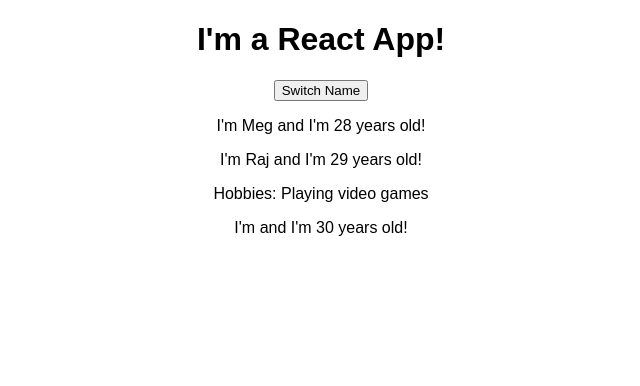
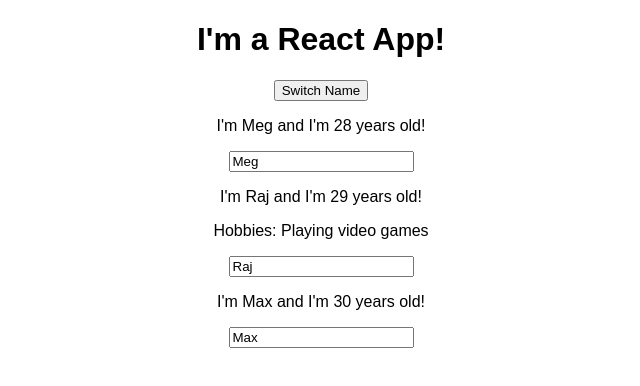
Before and after one commit to meghna-saxena/react-app, a React (Create React App) app in the folder Base Features/: page / in a window 1280 px wide. Shown: the top 386 px of the page, without its empty margins (319-959 px from the left). Built offline with nearby package versions, Linux system fonts and the light colour scheme.

Commit message:
two-way binding

```diff
--- a/Base Features/src/App.js
+++ b/Base Features/src/App.js
@@ -5,18 +5,28 @@
 class App extends Component {
   state = {
     persons: [
-      {name: "Meg", age: 28},
-      {name: "Raj", age: 29},
-      {name: "Max", age: 30}
+      { name: "Meg", age: 28 },
+      { name: "Raj", age: 29 },
+      { name: "Max", age: 30 }
     ]
   }
 
-  switchNameHandler = () => {
+  switchNameHandler = (newName) => {
     this.setState({
       persons: [
-        {name: "Meggie", age: 28},
-        {name: "Raj", age: 29},
-        {name: "Max", age: 32}
+        { name: newName, age: 28 },
+        { name: "Raj", age: 29 },
+        { name: "Max", age: 32 }
+      ]
+    });
+  }
+
+  nameChangedHandler = (event) => {
+    this.setState({
+      persons: [
+        { name: "Meggie", age: 28 },
+        { name: event.target.value, age: 29 },
+        { name: "Max", age: 30 }
       ]
     });
   }
@@ -25,10 +35,20 @@
     return (
       <div className="App">
         <h1>I'm a React App!</h1>
-        <button onClick={this.switchNameHandler}>Switch Name</button>
-        <Person name={this.state.persons[0].name} age={this.state.persons[0].age} />
-        <Person name={this.state.persons[1].name} age={this.state.persons[1].age}>Hobbies: Playing video games</Person>
-        <Person nam={this.state.persons[2].name} age={this.state.persons[2].age}/>
+        <button onClick={() => this.switchNameHandler('Ally')}>Switch Name</button>
+        <Person
+          name={this.state.persons[0].name}
+          age={this.state.persons[0].age} />
+        <Person
+          name={this.state.persons[1].name}
+          age={this.state.persons[1].age}
+          clicked={this.switchNameHandler.bind(this, 'Ed')}
+          changed={this.nameChangedHandler}>
+          Hobbies: Playing video games
+        </Person>
+        <Person
+          name={this.state.persons[2].name}
+          age={this.state.persons[2].age} />
       </div>
     );
   }
--- a/Base Features/src/Person/index.js
+++ b/Base Features/src/Person/index.js
@@ -3,8 +3,9 @@
 const person = (props) => {
     return (
         <div>
-            <p>I'm {props.name} and I'm {props.age} years old!</p>
+            <p onClick={props.clicked}>I'm {props.name} and I'm {props.age} years old!</p>
             <p>{props.children}</p>
+            <input type="text" onChange={props.changed} value={props.name} /> {/*two-way binding*/}
         </div>
     )
 };
```
Also changed, not shown: 1 other file (tests, documents, lock files or other folders).
